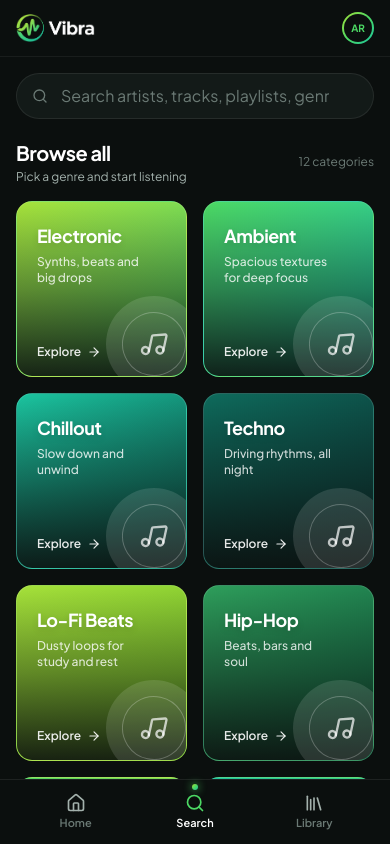
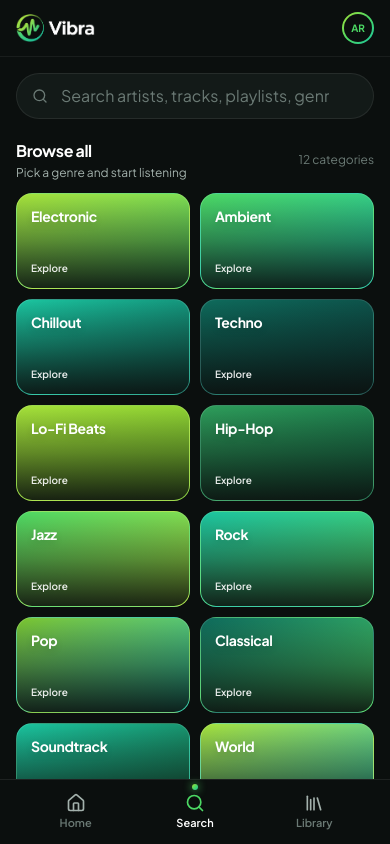
Before and after one commit to AljuSabu/MusicPlayer, a Next.js app: page /search in a window 390 px wide. Built offline with nearby package versions, Linux system fonts and the light colour scheme.

Commit message:
made responsive

```diff
--- a/src/components/search/BrowseAll.tsx
+++ b/src/components/search/BrowseAll.tsx
@@ -4,10 +4,10 @@ import { allGenres } from "@/lib/genres";
 
 export default function BrowseAll() {
   return (
-    <section className="[contain-intrinsic-size:auto_640px] [content-visibility:auto]">
-      <div className="mb-4 flex items-center justify-between">
+    <section className="lg:[contain-intrinsic-size:auto_640px] lg:[content-visibility:auto]">
+      <div className="mb-3 flex items-center justify-between sm:mb-4">
         <div>
-          <h2 className="text-xl font-bold tracking-tight text-white">
+          <h2 className="text-base font-bold tracking-tight text-white sm:text-xl">
             Browse all
           </h2>
           <p className="mt-0.5 text-xs text-[#A3B1AC]">
@@ -19,13 +19,13 @@ export default function BrowseAll() {
         </span>
       </div>
 
-      <div className="grid grid-cols-2 gap-4 sm:grid-cols-3 sm:gap-5 md:grid-cols-4">
+      <div className="grid grid-cols-2 gap-2.5 sm:grid-cols-3 sm:gap-5 lg:grid-cols-4">
         {allGenres.map((genre) => (
           <Link
             key={genre.slug}
             href={`/genre/${genre.slug}`}
             prefetch={false}
-            className={`group relative h-44 overflow-hidden rounded-2xl border border-white/12 bg-linear-to-br p-5 transition-transform duration-300 hover:-translate-y-1 sm:h-48 ${genre.gradient}`}
+            className={`group relative h-24 overflow-hidden rounded-2xl border border-white/12 bg-linear-to-br p-3.5 transition-transform duration-300 hover:-translate-y-1 active:scale-[0.97] sm:h-44 sm:p-5 lg:h-48 ${genre.gradient}`}
           >
             <div
               aria-hidden="true"
@@ -33,26 +33,26 @@ export default function BrowseAll() {
             />
 
             <div className="relative z-10">
-              <h3 className="text-lg font-bold tracking-tight text-white drop-shadow-md transition-colors group-hover:text-[#A6E23A] sm:text-xl">
+              <h3 className="text-sm font-bold leading-tight tracking-tight text-white drop-shadow-md transition-colors group-hover:text-[#A6E23A] sm:text-xl">
                 {genre.name}
               </h3>
-              <p className="mt-1 line-clamp-2 max-w-[85%] text-xs font-medium text-white/80">
+              <p className="mt-1 line-clamp-2 hidden max-w-[85%] text-xs font-medium text-white/80 sm:block">
                 {genre.tagline}
               </p>
             </div>
 
             <div
               aria-hidden="true"
-              className="pointer-events-none absolute -bottom-4 -right-4 flex h-24 w-24 rotate-12 items-center justify-center rounded-full bg-white/12"
+              className="pointer-events-none absolute -bottom-4 -right-4 hidden h-24 w-24 rotate-12 items-center justify-center rounded-full bg-white/12 sm:flex"
             >
               <div className="flex h-16 w-16 items-center justify-center rounded-full border border-white/25">
                 <Music className="h-7 w-7 text-white/70" />
               </div>
             </div>
 
-            <div className="absolute bottom-4 left-5 z-10 flex items-center gap-1.5 text-xs font-semibold text-white/90">
+            <div className="absolute bottom-3 left-3.5 z-10 flex items-center gap-1.5 text-[10px] font-semibold text-white/90 sm:bottom-4 sm:left-5 sm:text-xs">
               <span>Explore</span>
-              <ArrowRight className="h-3.5 w-3.5 transition-transform group-hover:translate-x-1" />
+              <ArrowRight className="hidden h-3.5 w-3.5 transition-transform group-hover:translate-x-1 sm:block" />
             </div>
           </Link>
         ))}
```
